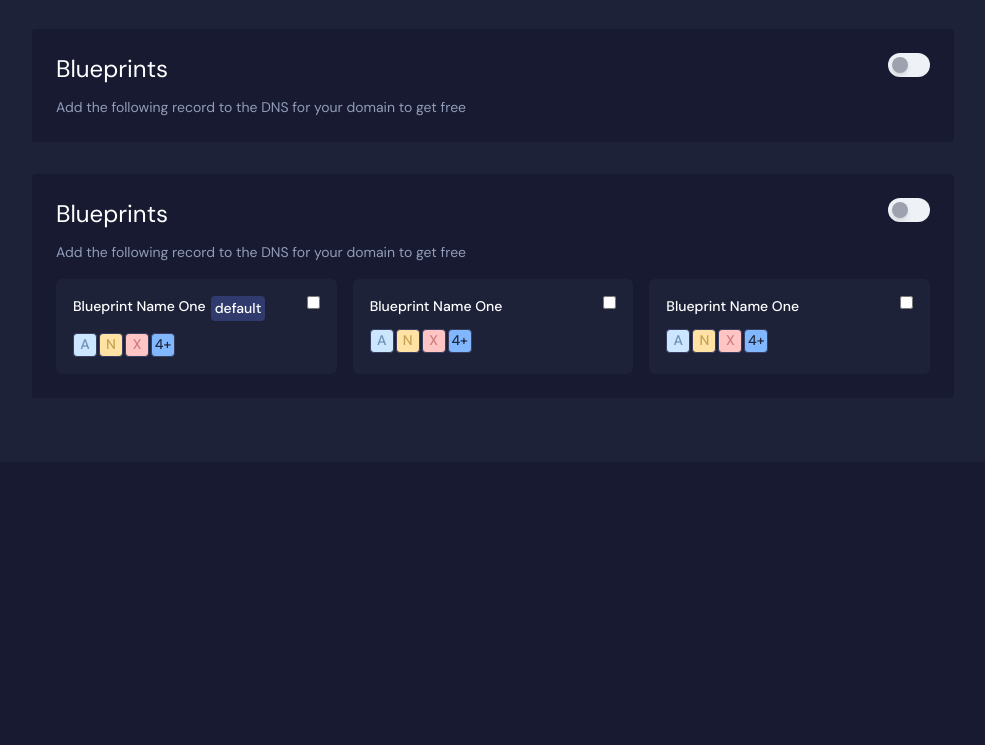
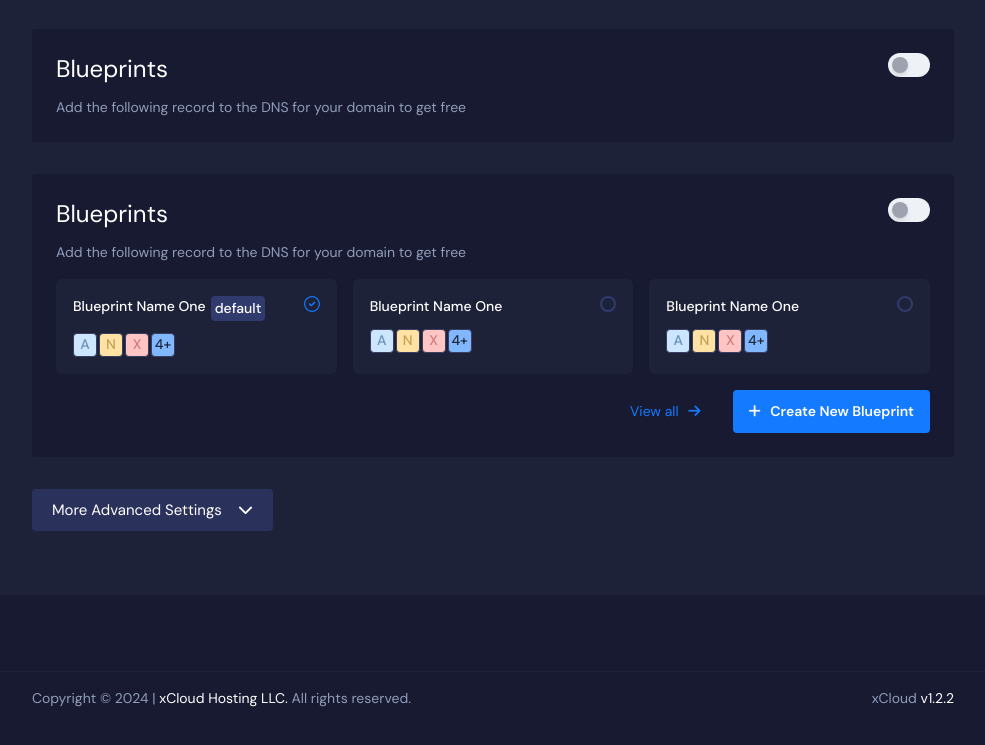
Before and after one commit to Ikramuddin21/cloud-frontend, a website built with Vite: page index.html in a window 1280 px wide. Shown: the part 741-1486 px from the top of the page, without its empty margins (147-1132 px from the left). Before the commit the page ends 1203 px from the top, so only its background shows below. Built offline with nearby package versions, Linux system fonts and the light colour scheme.

Commit message:
home page done

```diff
--- a/index.html
+++ b/index.html
@@ -50,9 +50,9 @@
       </div>
     </header>
 
-    <!-- main -->
+    <!-- main section -->
     <main
-      class="mt-[80px] max-w-[1050px] w-full p-16 bg-secondary mx-auto flex items-center justify-center"
+      class="mt-[80px] max-w-[1050px] w-full p-16 rounded-[10px] bg-secondary mx-auto flex items-center justify-center"
     >
       <div class="w-full">
         <div class="flex items-center justify-center space-x-[15px]">
@@ -218,7 +218,13 @@
                   </span>
                 </div>
               </div>
-              <input type="checkbox" name="" id="" />
+              <input
+                type="checkbox"
+                name=""
+                id=""
+                class="custom-round"
+                checked
+              />
             </div>
             <!-- item 2 -->
             <div
@@ -249,7 +255,7 @@
                   </span>
                 </div>
               </div>
-              <input type="checkbox" name="" id="" />
+              <input type="checkbox" name="" id="" class="custom-round" />
             </div>
             <!-- item 3 -->
             <div
@@ -280,11 +286,37 @@
                   </span>
                 </div>
               </div>
-              <input type="checkbox" name="" id="" />
+              <input type="checkbox" name="" id="" class="custom-round" />
             </div>
           </div>
+          <!-- view all & create new -->
+          <div class="flex items-center gap-8 justify-end mt-4">
+            <button class="text-[#147AFF]">
+              View all <i class="fa-solid fa-arrow-right ml-1.5"></i>
+            </button>
+            <button
+              class="bg-[#147AFF] px-[16px] py-[11px] font-semibold rounded"
+            >
+              <i class="fa-solid fa-plus mr-1.5"></i> Create New Blueprint
+            </button>
+          </div>
         </div>
+        <!-- more advanced -->
+        <button class="text-[15px] px-5 py-2.5 rounded mt-8 bg-[#2A325C]">
+          More Advanced Settings <i class="fa-solid fa-chevron-down ml-3"></i>
+        </button>
       </div>
     </main>
+    <!-- footer -->
+    <footer
+      class="mt-[76px] max-w-[1050px] w-full mx-auto mb-[58px] px-16 pt-4 border-t border-[#1D2239] text-text_color flex items-center justify-between"
+    >
+      <p>
+        Copyright © 2024 |
+        <a href="" class="text-white">xCloud Hosting LLC.</a> All rights
+        reserved.
+      </p>
+      <span>xCloud <a href="" class="text-white">v1.2.2</a></span>
+    </footer>
   </body>
 </html>
--- a/main.css
+++ b/main.css
@@ -23,3 +23,23 @@ select.custom-select {
   background-position-x: 95%;
   background-position-y: 50%;
 }
+
+.custom-round {
+  width: 16px;
+  height: 16px;
+  background-color: transparent;
+  border-radius: 50%;
+  vertical-align: middle;
+  border: 2px solid #313a6c;
+  appearance: none;
+  -webkit-appearance: none;
+  outline: none;
+  cursor: pointer;
+}
+
+.custom-round:checked {
+  background-image: url("./src/assets/checkmark.png");
+  background-repeat: no-repeat;
+  background-position: center;
+  border: 0;
+}
```
Also changed, not shown: src/assets/checkmark.png (added).
